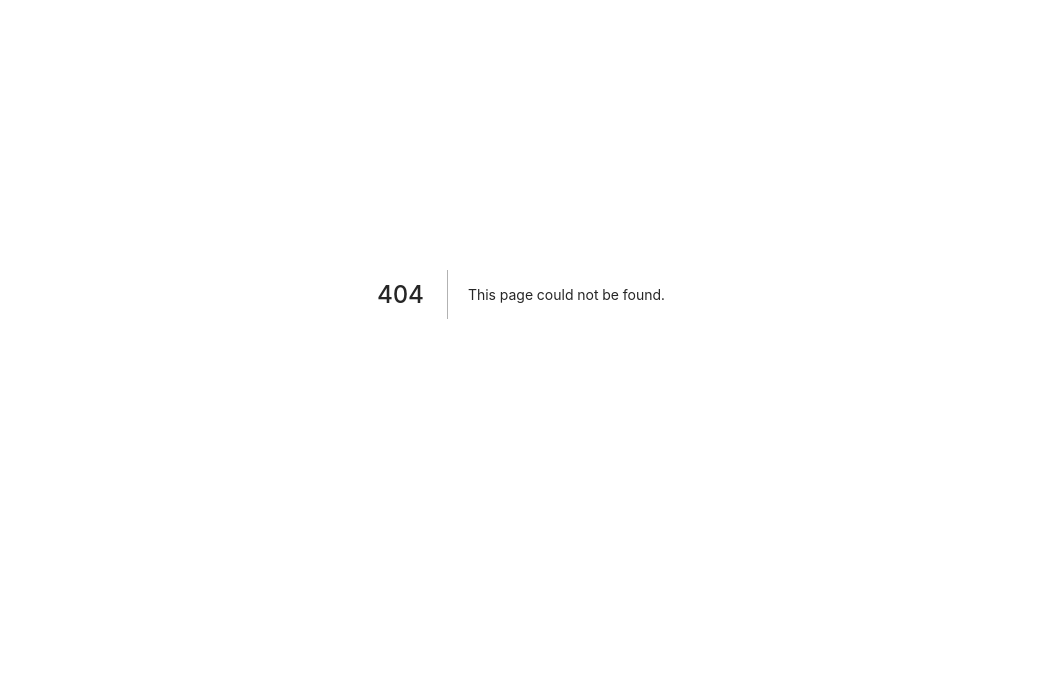
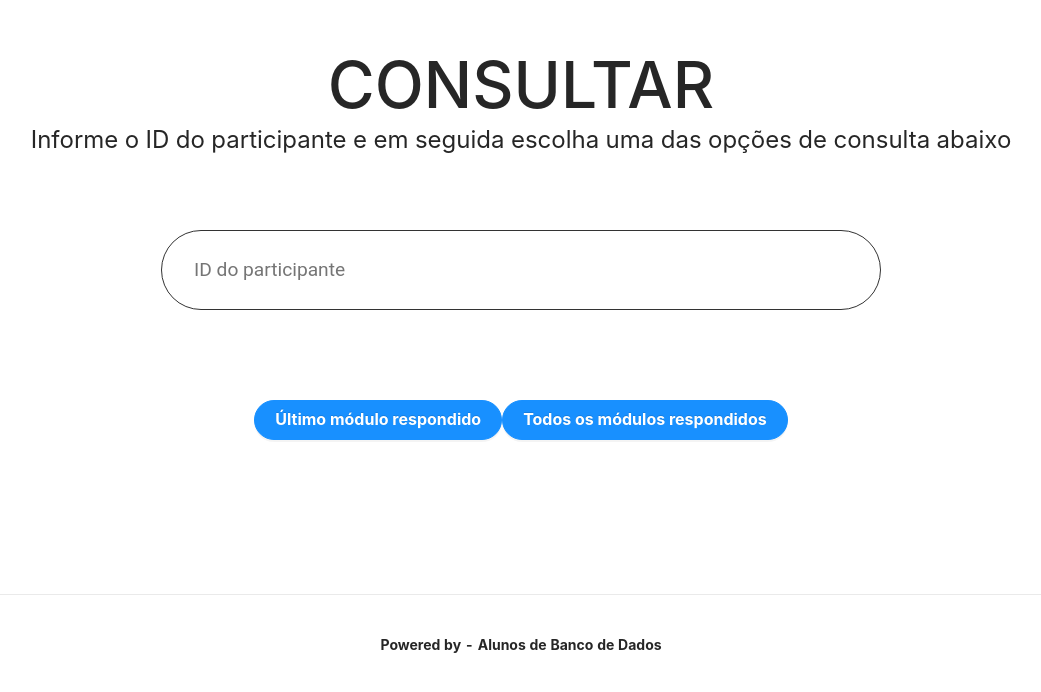
Before and after one commit to bd2020-1/front, a Next.js app: page /records/consult/answer in a window 1280 px wide. Before the commit this address had no page. Shown: the part 106-798 px from the top of the page, without its empty margins (119-1160 px from the left). Built offline with nearby package versions, Linux system fonts and the light colour scheme.

Commit message:
feat: adding search input and page of consult

```diff
--- a/pages/index.js
+++ b/pages/index.js
@@ -27,7 +27,7 @@ export default function Home() {
             </Button>
           </Link>
 
-          <a href="/records/insert">
+          <a href="/records/consult/answer">
             <Button type="primary" shape="round" size="large">
               <b>CONSULTAR RESPOSTAS</b>
             </Button>
--- /dev/null
+++ b/pages/records/consult/answer.js
@@ -0,0 +1,47 @@
+import styles from "../../../styles/main.module.css";
+import Head from "next/head";
+import {Button} from "antd";
+import Link from "next/link";
+
+export default function Answer () {
+  return (
+    <div className={styles.container}>
+      <Head>
+        <title>Consultar respostas dos participantes</title>
+        <link rel="icon" href="/favicon.ico" />
+      </Head>
+
+      <main className={styles.main}>
+        <h1 className={styles.title}>
+          CONSULTAR
+        </h1>
+
+        <p className={styles.description}>
+          Informe o ID do participante e em seguida escolha uma das opções de consulta abaixo
+        </p>
+
+        <div className={styles.grid}>
+          <input type="text" className={styles.search_input} id="name" placeholder="ID do participante" required=""/>
+          <label htmlFor="name" className={styles.search_label}>ID do participante</label>
+        </div>
+
+        <div className={styles.grid}>
+          <Link href="/records/consult/last-module/answered">
+            <Button type="primary" shape="round" size="large">
+              <b>Último módulo respondido</b>
+            </Button>
+          </Link>
+          <Link href="/records/consult/all-modules-answered">
+            <Button type="primary" shape="round" size="large">
+              <b>Todos os módulos respondidos</b>
+            </Button>
+          </Link>
+        </div>
+      </main>
+
+      <footer className={styles.footer}>
+        <b>Powered by - Alunos de Banco de Dados</b>
+      </footer>
+    </div>
+  )
+}
--- a/styles/main.module.css
+++ b/styles/main.module.css
@@ -138,3 +138,34 @@
 .submit-record {
   width: 100%;
 }
+
+.search_label {
+  font-family: 'Roboto', sans-serif;
+  font-size: 1.2rem;
+  margin-left: 2rem;
+  margin-top: 0.7rem;
+  display: block;
+  transition: all 0.3s;
+  transform: translateY(0rem);
+}
+
+.search_input {
+  font-family: 'Roboto', sans-serif;
+  color: #333;
+  font-size: 1.2rem;
+  margin: 0 auto;
+  padding: 1.5rem 2rem;
+  border-radius: 6.2rem;
+  border:1px solid #333333;
+  background-color: rgb(255, 255, 255);
+  width: 90%;
+  display: block;
+  transition: all 0.3s;
+}
+
+.search_input:placeholder-shown + .search_label {
+  opacity: 0;
+  visibility: hidden;
+  -webkit-transform: translateY(-4rem);
+  transform: translateY(-4rem);
+}
```
